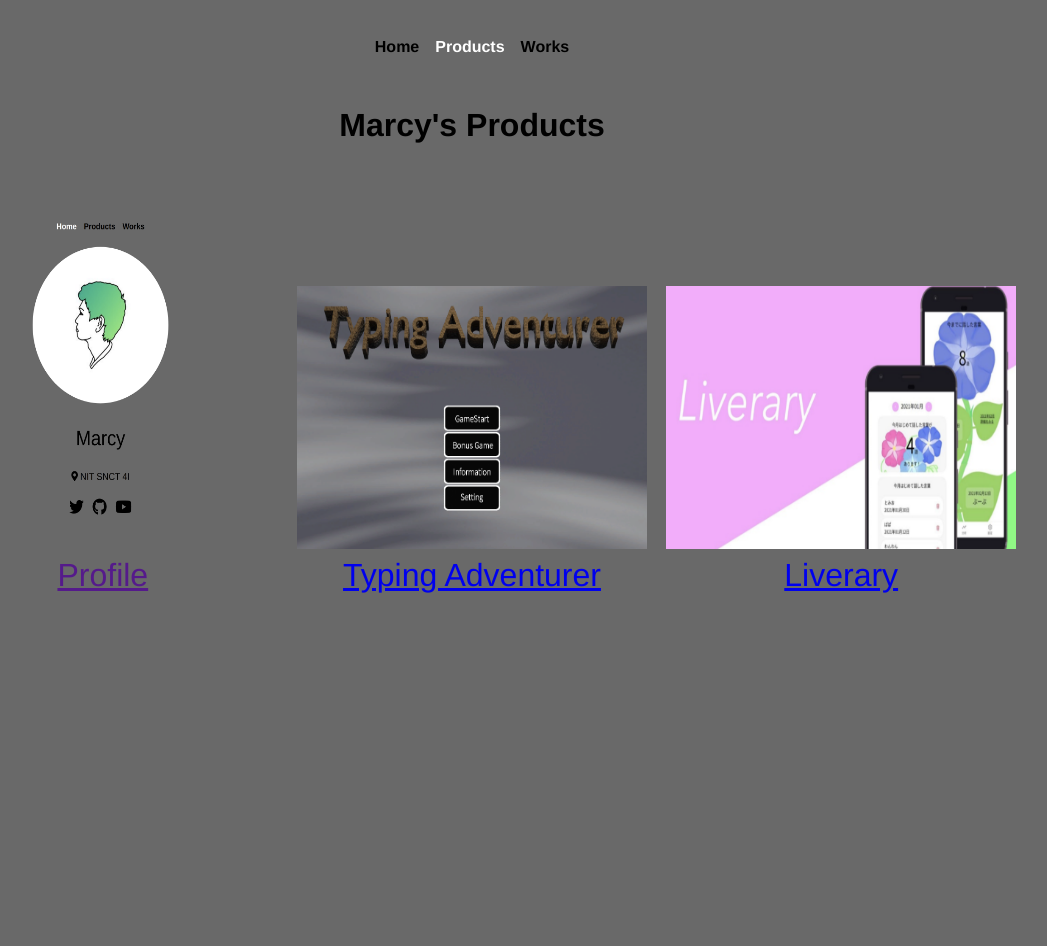
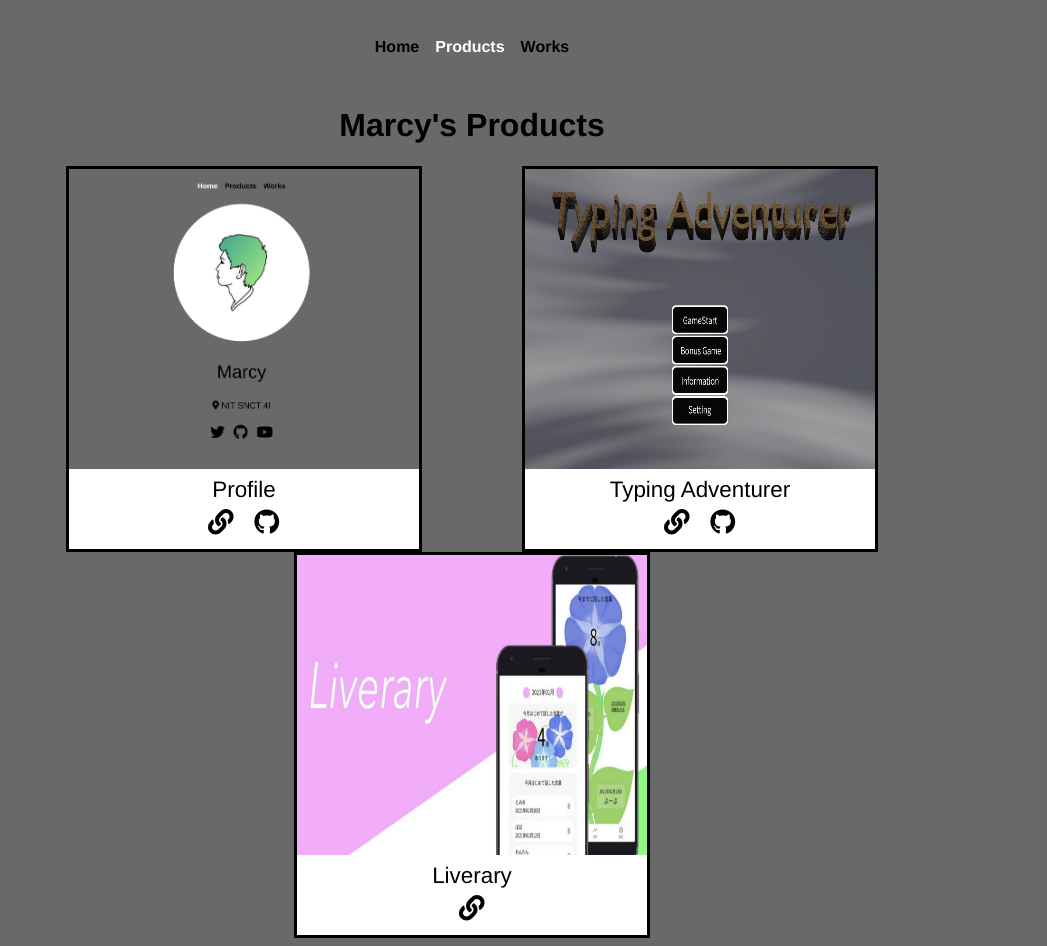
Before and after one commit to MAAAARCY/new_profile, a Vue app: page /products in a window 1280 px wide. Shown: the whole page, without its empty margins (168-1215 px from the left). Before the commit the page ends 800 px from the top, so only its background shows below. Built offline with nearby package versions, Linux system fonts and the light colour scheme.

Commit message:
Update: Products.vue

```diff
--- a/src/components/ProductCard.vue
+++ b/src/components/ProductCard.vue
@@ -1,19 +1,51 @@
 <template>
-    <img v-bind:src="url" class="product-img">
+    <div class="product">
+        <img v-bind:src="url" class="product-img">
+        <p class="product-title">{{ title }}</p>
+        <a v-if="linkUrl !== '/products' " v-bind:href="linkUrl" class="product-url"><font-awesome-icon :icon="['fas','link']" /></a>
+        <a v-if="githubUrl !== '/products' " v-bind:href="githubUrl" class="product-url"><font-awesome-icon :icon="['fab','github']" /></a>
+    </div>
 </template>
 
 <script>
 export default {
     props: {
-        url: String
-    }
+        title: String,
+        url: String,
+        linkUrl: String,
+        githubUrl: String,
+    },
 }
 </script>
 
 <style>
 
+.product {
+  font-size: 2em;
+  width: 350px;
+  height: 300px;
+  /margin-left: 50px;
+  /margin-right: 50px;
+  padding-bottom: 80px;
+  border: solid 3px #000000;
+  background-color: #ffffff;
+}
+
 .product-img {
-    width: 100%;
-    height: 100%;
+    /width: 100%;
+    /height: 100%;
+}
+
+.product-title {
+    margin: 0px;
+    padding: 0px;
+    font-size: 70%;
+}
+
+.product-url {
+    font-size: 80%;
+    margin-left:10px;
+    margin-right:10px;
+    color: #000000;
 }
 </style>
--- a/src/main.js
+++ b/src/main.js
@@ -7,12 +7,14 @@ import { faTwitter } from '@fortawesome/free-brands-svg-icons'
 import { faGithub } from '@fortawesome/free-brands-svg-icons'
 import { faYoutube } from '@fortawesome/free-brands-svg-icons'
 import { faMapMarkerAlt } from '@fortawesome/free-solid-svg-icons'
+import { faLink } from '@fortawesome/free-solid-svg-icons'
 import { FontAwesomeIcon } from '@fortawesome/vue-fontawesome'
 
 library.add(faTwitter)
 library.add(faGithub)
 library.add(faYoutube)
 library.add(faMapMarkerAlt)
+library.add(faLink)
 
 Vue.component('font-awesome-icon', FontAwesomeIcon)
 
--- a/src/views/Products.vue
+++ b/src/views/Products.vue
@@ -1,11 +1,12 @@
 <template>
   <div class="products">
     <h1>Marcy's Products</h1>
-    <div class="products-list" v-for="(product, key) in products" :key="product.id">
-      <p class="product">
-        <ProductCard :url="`${product.img_url}`" />
-        <a v-bind:href="`${product.url}`" v-on:mouseover="mouseOverAction(key)" v-on:mouseleave="mouseLeaveAction">{{ product.title }}</a>
-      </p>
+    <div class="products-list" v-for="(product, key) in products" :key="key">
+      <ProductCard
+        v-bind:title="`${product.title}`"
+        v-bind:url="`${product.img_url}`"
+        v-bind:linkUrl="`${product.link_url}`"
+        v-bind:githubUrl="`${product.github_url}`" class="product"/>
     </div>
   </div>
 </template>
@@ -24,31 +25,36 @@ export default {
       products: [
         {
           id: 0,
-          url: "",
+          link_url: "",
+          github_url: "https://github.com/MAAAARCY/new_profile",
           img_url: require('../assets/products/profile.png'),
           title: "Profile"
         },
         {
           id: 1,
-          url: "https://maaaarcy.github.io/Typing-Adventurer/",
+          link_url: "https://maaaarcy.github.io/Typing-Adventurer/",
+          github_url: "https://github.com/MAAAARCY/Typing-Adventurer-Project",
           img_url: require('../assets/products/TypingAdventurer.png'),
           title: "Typing Adventurer"
         },
         {
           id: 2,
-          url: "https://www.slideshare.net/ShomaKobayashi/liverary",
+          link_url: "https://www.slideshare.net/ShomaKobayashi/liverary",
+          github_url: "/products",
           img_url: require('../assets/products/Liverary.png'),
           title: "Liverary"
         }
       ]
     }
   },
+  /*
   methods: {
     mouseOverAction(key) {
       this.product_url = this.products[key].url;
     },
     mouseLeaveAction() {},
   }
+  */
 }
 </script>
 
@@ -59,16 +65,13 @@ export default {
 }
 
 .products-list {
-  display: inline-flex;
+  display: inline-block;
   justify-content: center;
 }
 
 .product {
-  font-size: 2em;
-  padding: 0.3em;
-  width: 350px;
-  text-decoration: none;
-  color: #ffffff;
+  margin-left: 50px;
+  margin-right: 50px;
 }
 
 .product-img {
```
